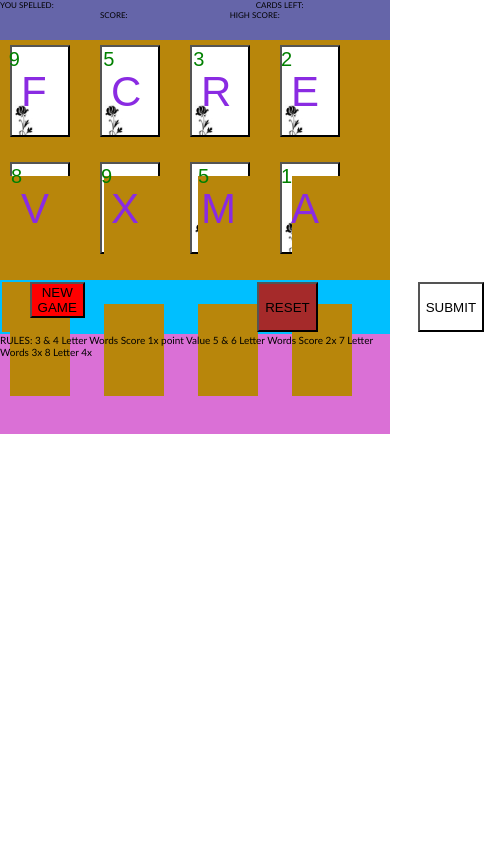
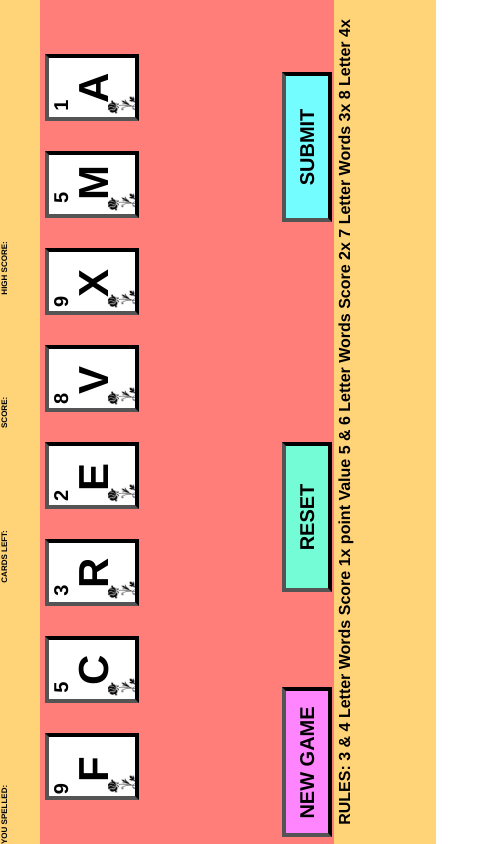
Before and after one commit to mrsaxman29/spellitaire, a plain HTML site: page index.html in a window 390 px wide. Shown: the whole page, 484 px wide, since content can reach past the window. Drawn offline with nearby package versions, Linux system fonts and the light colour scheme.

Commit message:
Update styles.css

```diff
--- a/styles.css
+++ b/styles.css
@@ -1,5 +1,4 @@
 body{
-    font-family: 'Gill Sans', 'Gill Sans MT', Calibri, 'Trebuchet MS', sans-serif;
     padding: 0;
     margin: 0;
 }
@@ -9,19 +8,30 @@ score = spelled
 points = score
 */
 
+*{
+    font-family: Helvetica, sans-serif;
+    font-weight: bold;
+}
 
 .header{
-    background-color: rgb(101, 101, 169);
+    background-color: rgb(255, 212, 121);
     color: black;
     height: 40px;
     font-size: 25px;
 }
 .head2{
-    background-color: darkgoldenrod;
+    background-color:rgb(255, 126, 121);
 }
 .newgame{
-    background-color: red;
-    margin-left: 50%;
+    background-color: rgb(255, 133, 255);
+    margin-left: 3%;
+    color: black;
+    height: 50px;
+    width: 150px;
+    border-color: black;
+    border-width: 4px;
+    font-size: 20px;
+
 }
 
 .points{
@@ -37,7 +47,7 @@ points = score
 }
 
 .draw-cards{
-    background-color: darkgoldenrod;
+    background-color: rgb(255, 126, 121);
     color: white;
     height: 330px;
     display: flex;
@@ -50,8 +60,8 @@ points = score
     height: 142px;
     margin: 20px;
     margin-top: 5px;
-    background-image: url("cardbackground.jpeg");
-    background-size: 100px;
+
+
 }
 
 .letter1, .letter2, .letter3, .letter4, .letter5, .letter6, .letter7, .letter8,
@@ -66,7 +76,7 @@ points = score
 .point1, .point2, .point3, .point4, .point5, .point6, .point7, .point8,
 .spoint1, .spoint2, .spoint3, .spoint4, .spoint5, .spoint6, .spoint7, .spoint8
 {
-    color: green;
+    color: blueviolet;
     font-size: 20px;
     position: relative;
     right: 45px;
@@ -74,7 +84,7 @@ points = score
 
 
 .slot1, .slot2, .slot3, .slot4, .slot5, .slot6, .slot7, .slot8{
-    background-color: darkgoldenrod;
+    background-color: rgb(255, 126, 121);
     display: inline-flex;
     width: 103px;
     height: 142px;
@@ -86,7 +96,7 @@ points = score
 }
 
 #slots{
-    background-color: darkgoldenrod;
+    background-color: rgb(255, 126, 121);
 }
 
 #break{
@@ -94,30 +104,38 @@ points = score
 }
 
 .footer{
-    background-color: deepskyblue;
-    height: 100px;
+    background-color: rgb(255, 126, 121);
+    height: 50px;
     display: flex;
-    padding: 10px;
+    padding: 2px;
 }
 
 .submit{
-    background-color: white;
-    height: 100px;
-    width: 250px;
-    margin-left: 100px;
+    background-color: rgb(115, 253, 255);
+    height: 50px;
+    width: 150px;
+    margin-left: 220px;
+    font-size: 20px;
 }
 
 .reset{
-    margin-left: 200px;
-    background-color: brown;
-    height: 100px;
-    width: 250px;
+    margin-left: 100px;
+    background-color: rgb(115, 252, 214);
+    height: 50px;
+    width: 150px;
+    color: black;
+    font-size: 20px;
 }
 
 .rules{
     height:100px;
-    background-color: orchid;
-    font-size: 20px;
+    background-color: rgb(255, 212, 121);
+    font-size: 10px;
+    display: flex;
+    justify-content: center;
+    padding-top: 2px;
+    color: black;
+    font-size: 1rem;
 
 }
 
@@ -130,54 +148,55 @@ points = score
 
 
 
-
-
-@media (max-width: 800px) {
+@media (max-width: 900px) {
     @viewport {
       orientation: landscape;
     }
 
     .card1, .card2, .card3, .card4, .card5, .card6, .card7, .card8{
         display: inline-flex;
-        width: 60px;
-        height: 92px;
+        width: 67px;
+        height: 94px;
         margin-left: 10px;
         margin-top: 5px;
-        background-image: url("cardbackground.jpeg");
+        border-color: black;
+        border-width: 4px;
+
 
     }
     .letter1, .letter2, .letter3, .letter4, .letter5, .letter6, .letter7, .letter8,
     .sletter1, .sletter2, .sletter3,.sletter4, .sletter5,.sletter6, .sletter7, .sletter8 {
-    color: blueviolet;
+    color: black;
     font-size: 42px;
-    position: relative;
+    display: flex;
+    justify-content: center;
     bottom: -20px;
-    right: -3px;
+    right: -8px;
     }
     .point1, .point2, .point3, .point4, .point5, .point6, .point7, .point8,
-    .spoint1, .spoint2, .spoint3, .spoint4, .spoint5, .spoint6, .spoint7, .spoint8
-    {
-    color: green;
+    .spoint1, .spoint2, .spoint3, .spoint4, .spoint5, .spoint6, .spoint7, .spoint8{
+    color: black;
     font-size: 20px;
-    position: relative;
-    right: 35px;
+    display: flex;
+    right: 30px;
     }
     .header{
-        background-color: rgb(101, 101, 169);
+        background-color: rgb(255, 212, 121);
         color: black;
         height: 40px;
         font-size: 8px;
     }
     .draw-cards{
-        background-color: darkgoldenrod;
+        background-color: rgb(255, 126, 121);
         color: white;
         height: 120px;
         display: flex;
+        justify-content: center;
         flex-wrap: wrap;
     }
 
     .slot1, .slot2, .slot3, .slot4, .slot5, .slot6, .slot7, .slot8{
-        background-color: darkgoldenrod;
+        background-color: rgb(255, 126, 121);
         display: inline-flex;
         width: 60px;
         height: 92px;
@@ -188,8 +207,9 @@ points = score
     }
 
     #slots{
-        background-color: darkgoldenrod;
+        background-color: rgb(255, 126, 121);
         height: 120px;
+        justify-content: center;
 
     }
 
@@ -198,32 +218,58 @@ points = score
     }
 
     .footer{
-        background-color: deepskyblue;
+        background-color: rgb(255, 126, 121);
         height: 50px;
         display: flex;
         padding: 2px;
     }
 
     .submit{
-        background-color: white;
+        background-color: rgb(115, 253, 255);
         height: 50px;
         width: 150px;
-        margin-left: 100px;
+        margin-left: 220px;
+        border-color: black;
+        border-width: 4px;
+
     }
 
     .reset{
-        margin-left: 200px;
-        background-color: brown;
+        margin-left: 100px;
+        background-color: rgb(115, 252, 214);
         height: 50px;
         width: 150px;
+        color: black;
+        border-color: black;
+        border-width: 4px;
     }
 
     .rules{
         height:100px;
-        background-color: orchid;
+        background-color: rgb(255, 212, 121);
         font-size: 10px;
+        display: flex;
+        justify-content: center;
+        padding-top: 2px;
+        color: black;
+        font-size: 1rem;
 
     }
 
+  }
 
+  @media screen and (orientation: portrait) {
+    html {
+      /* Rotate the content container */
+      transform: rotate(-90deg);
+      transform-origin: left top;
+      /* Set content width to viewport height */
+      width: 100vh;
+      /* Set content height to viewport width */
+      height: 100vw;
+      overflow-x: hidden;
+      position: absolute;
+      top: 100%;
+      left: 0;
+    }
   }
```
